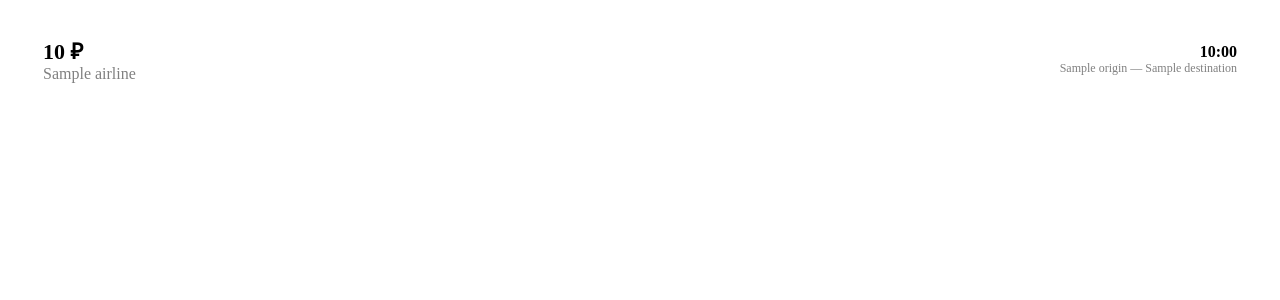
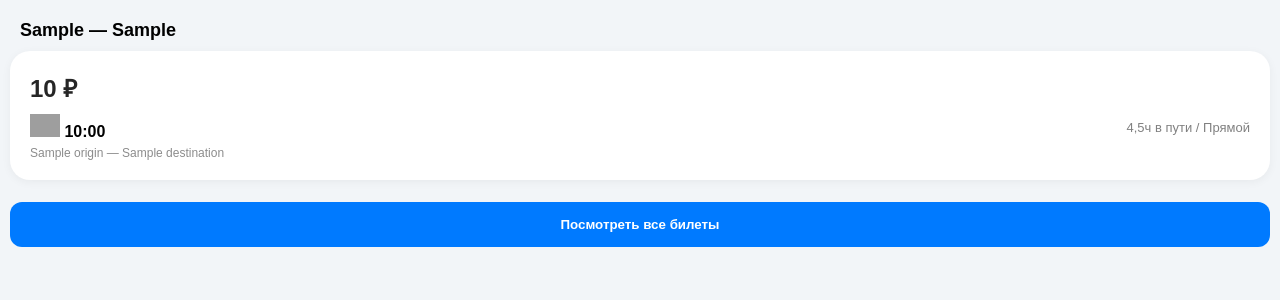
Before and after one commit to OSON-SAVDO/Avia-Search-TJ, a Flask app: template templates/results.html in a window 1280 px wide. Shown: the top 300 px of the page. Run offline with Flask 3, Linux system fonts and the light colour scheme; the template is opened without the code that fills it: most values are stand-ins (such as "Sample title", 1, 10 or a date in 2020); grey boxes are pictures that could not be loaded.

Commit message:
Update results.html

```diff
--- a/templates/results.html
+++ b/templates/results.html
@@ -1,14 +1,32 @@
+<!DOCTYPE html>
+<html>
+<head>
+    <meta name="viewport" content="width=device-width, initial-scale=1">
+    <style>
+        body { font-family: sans-serif; background: #f2f5f8; margin: 0; padding: 10px; }
+        .ticket-card { background: white; margin-bottom: 12px; padding: 20px; border-radius: 20px; box-shadow: 0 2px 10px rgba(0,0,0,0.05); }
+        .price { font-size: 24px; font-weight: 800; color: #262626; margin-bottom: 10px; }
+        .flight-line { display: flex; justify-content: space-between; align-items: center; }
+        .btn-all { width: 100%; background: #007aff; color: white; border: none; padding: 15px; border-radius: 12px; font-weight: bold; margin-top: 10px; }
+    </style>
+</head>
+<body>
+    <div style="padding: 10px; font-weight: bold; font-size: 18px;">{{ from_n }} — {{ to_n }}</div>
     {% for f in flights %}
-<a href="/ticket_details?price={{f.price}}&airline={{f.airline}}&origin={{f.origin}}&dest={{f.destination}}&time={{f.departure_at}}" style="text-decoration:none; color:inherit;">
-    <div style="background:white; margin:15px; padding:20px; border-radius:15px; display:flex; justify-content:space-between; align-items:center;">
+    <a href="/details?price={{f.price}}&airline={{f.airline}}&origin={{f.origin}}&dest={{f.destination}}&time={{f.departure_at}}" style="text-decoration:none; color:inherit;">
+        <div class="ticket-card">
+            <div class="price">{{ f.price }} ₽</div>
+            <div class="flight-line">
                 <div>
-            <div style="font-size:22px; font-weight:bold;">{{ f.price }} ₽</div>
-            <div style="color:gray;">{{ f.airline }}</div>
+                    <img src="https://pics.avs.io/al_base/64/64/{{ f.airline }}.png" width="30">
+                    <span style="font-weight:bold;">{{ f.departure_at[11:16] }}</span>
                 </div>
-        <div style="text-align:right;">
-            <div style="font-weight:bold;">{{ f.departure_at[11:16] }}</div>
-            <div style="font-size:12px; color:gray;">{{ f.origin }} — {{ f.destination }}</div>
+                <div style="color:gray; font-size:13px;">4,5ч в пути / Прямой</div>
             </div>
+            <div style="font-size:12px; color:#8c8c8c; margin-top:5px;">{{ f.origin }} — {{ f.destination }}</div>
         </div>
     </a>
     {% endfor %}
+    <button class="btn-all">Посмотреть все билеты</button>
+</body>
+</html>
```
Lines whose indentation alone changed are shown as unchanged.
